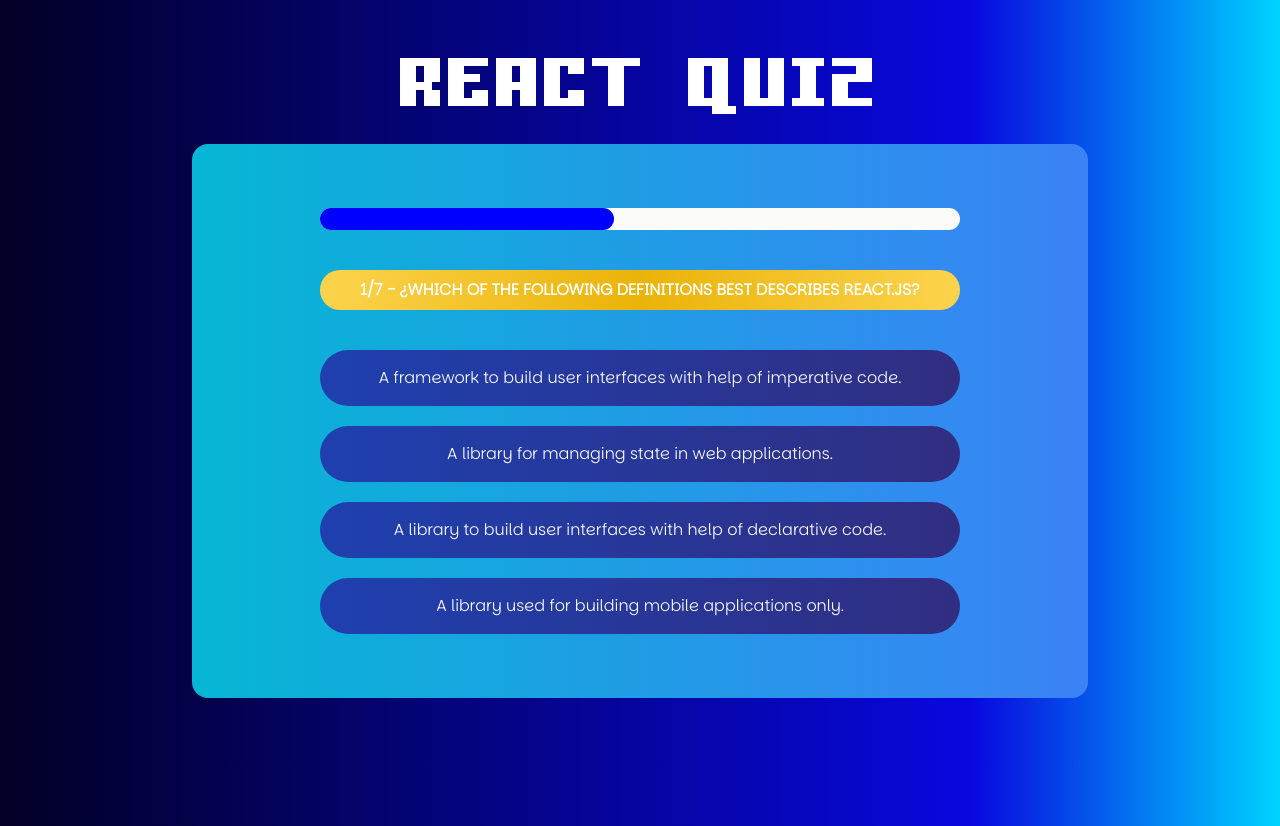
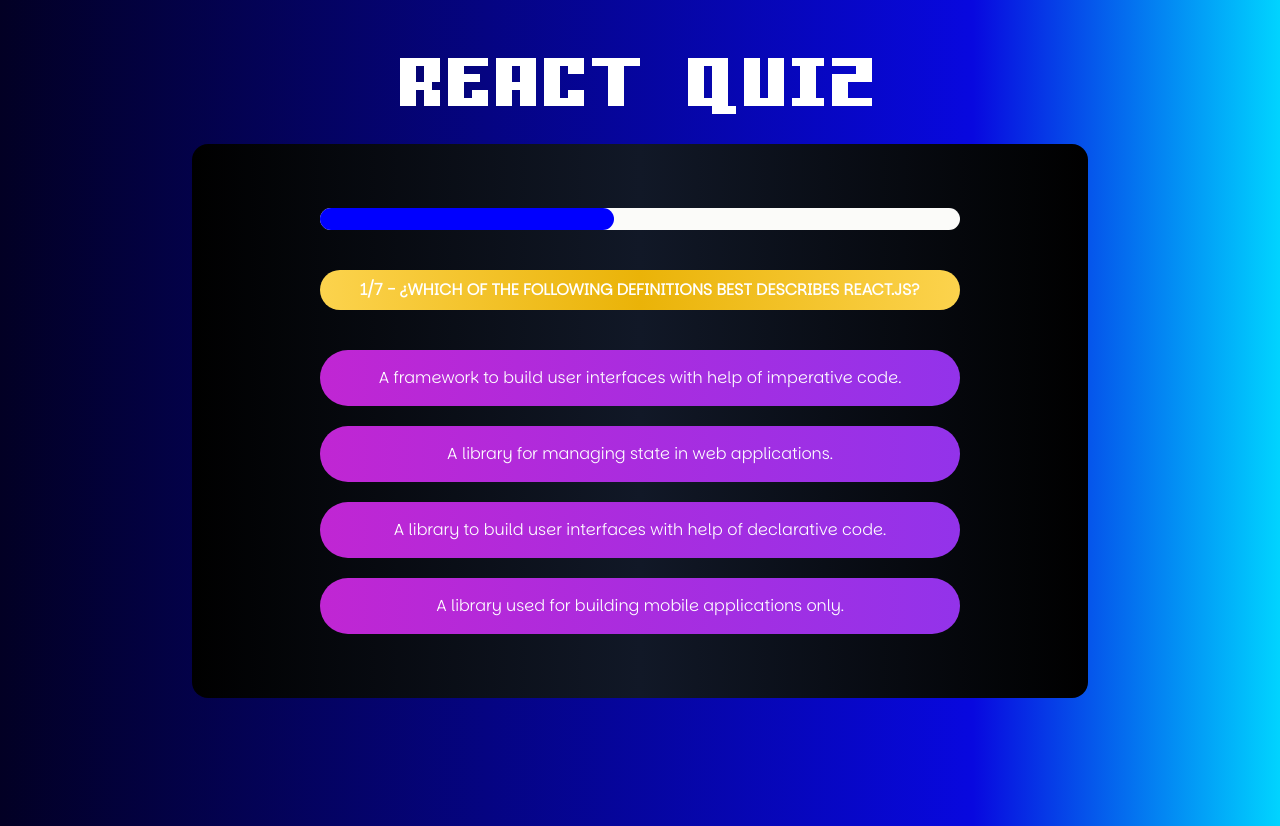
Before and after one commit to ch0ripain/react-quiz-app, a React (Vite) app in the folder react-quiz-app/: page / in a window 1280 px wide. Built offline with nearby package versions, Linux system fonts and the light colour scheme.

Commit message:
improved final app

```diff
--- a/react-quiz-app/src/components/Quiz.jsx
+++ b/react-quiz-app/src/components/Quiz.jsx
@@ -34,7 +34,7 @@
   }
 
   return (
-    <section className="bg-gradient-to-r from-cyan-500 to-blue-500 rounded-2xl flex flex-col gap-y-10 px-32 py-16">
+    <section className="bg-gradient-to-r from-black via-gray-900 to-black rounded-2xl flex flex-col gap-y-10 px-32 py-16">
       <ProgressBar
         key={currentQuestionIndex}
         max={TIMER}
--- a/react-quiz-app/src/components/QuizAnswer.jsx
+++ b/react-quiz-app/src/components/QuizAnswer.jsx
@@ -23,7 +23,7 @@
       </strong>
       <div className="flex flex-col gap-y-5">
         {activeAnswers.map((answer, answerIndex) => {
-          let cssAnswerBg = "bg-gradient-to-r from-blue-800 to-indigo-900 ";
+          let cssAnswerBg = "bg-gradient-to-r from-fuchsia-600 to-purple-600 ";
           if (
             isAnswerSelected == answerIndex &&
             answer === activeCorrectAnswer
--- a/react-quiz-app/src/components/QuizResult.jsx
+++ b/react-quiz-app/src/components/QuizResult.jsx
@@ -22,13 +22,14 @@
   });
 
   const incorrectAnswers = QUESTIONS.length - (correctAnswers + skippedAnswers);
+  const totalIncorrectAnswers = incorrectAnswers + skippedAnswers;
 
   let imageTrophy = bronzeTrophyImg;
   let labelTrophy = "bronze";
-  if (correctAnswers === answers.length) {
+  if (totalIncorrectAnswers === 0) {
     imageTrophy = trophyImg;
     labelTrophy = "gold";
-  } else if (incorrectAnswers <= 3 && skippedAnswers <= 3) {
+  } else if (totalIncorrectAnswers <= 3) {
     imageTrophy = silverTrophyImg;
     labelTrophy = "silver";
   }
```
